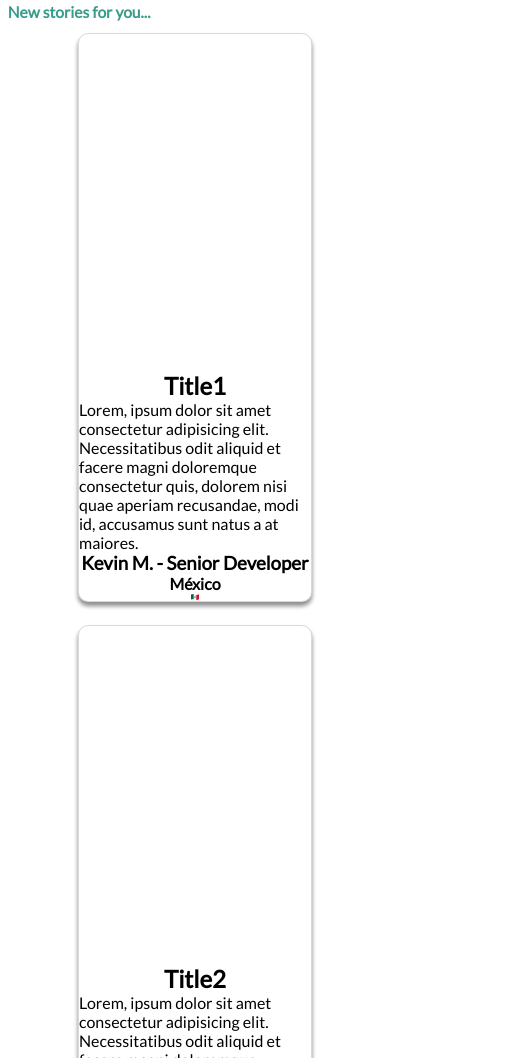
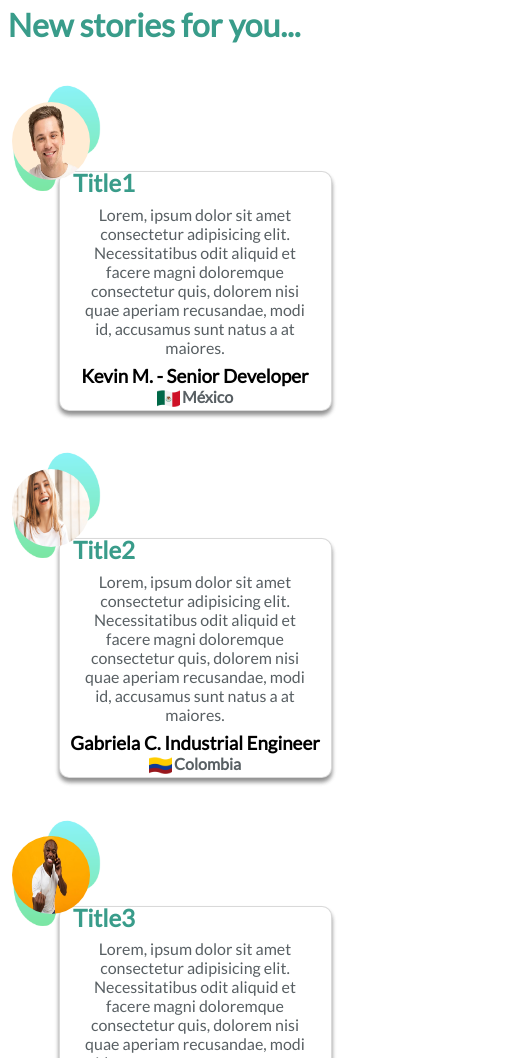
Before and after one commit to LuisaMateus0130/proyecto-read-luisa-mateus-parra, a website: page pages/blogs_to_read.html in a window 390 px wide. Shown: the part 42-1100 px from the top of the page, 512 px wide, since content can reach past the window. Drawn offline with Linux system fonts and the light colour scheme.

Commit message:
Cambios en SASS para todos los HTML, diseño responsive con adaptación a mobile

```diff
--- a/pages/blogs_to_read.html
+++ b/pages/blogs_to_read.html
@@ -32,50 +32,61 @@
     <main>
         <h1>New stories for you...</h1>
 
+        <div class="profile-image__container">
+            <img class="profile__img" src="../img/hombre1_blogs_to_read.webp" alt="Perfil de un usuario hombre">
+            <img class="profile__background-img" src="../img/background_profiles.png" alt="Fondo de los perfiles">
+        </div>
         <section class="blogs-to-read">
-        <img class="profile__img" src="../img/hombre1_blogs_to_read.webp" alt="Perfil de un usuario hombre">
-        <img class="background__img" src="../img/background_profiles.png" alt="Fondo de los perfiles">
             <h2 class="blogs-to-read__h2">Title1</h2>
             <p class="blogs-to-read__p">Lorem, ipsum dolor sit amet consectetur adipisicing elit. Necessitatibus odit
                 aliquid et facere magni
                 doloremque consectetur quis, dolorem nisi quae aperiam recusandae, modi id, accusamus sunt natus a at
                 maiores.</p>
             <h3 class="blogs-to-read__h3">Kevin M. - Senior Developer</h3>
+            <div class="country__section">
                 <h4 class="blogs-to-read__h4">México</h4>
                 <img class="blogs-to-read__imgbandera" src="../img/bandera_mexico.png" alt="Bandera de México">
+            </div>
         </section>
 
+        <div class="profile-image__container">
+            <img class="profile__img" src="../img/mujer_blogs_to_read.webp" alt="Perfil de una usuaria mujer">
+            <img class="profile__background-img" src="../img/background_profiles.png" alt="Fondo de los perfiles">
+        </div>
         <section class="blogs-to-read">
-        <img class="profile__img" src="../img/mujer_blogs_to_read.webp" alt="Perfil de una usuaria mujer">
-        <img class="background__img" src="../img/background_profiles.png" alt="Fondo de los perfiles">
             <h2 class="blogs-to-read__h2">Title2</h2>
             <p class="blogs-to-read__p">Lorem, ipsum dolor sit amet consectetur adipisicing elit. Necessitatibus odit
                 aliquid et facere magni
                 doloremque consectetur quis, dolorem nisi quae aperiam recusandae, modi id, accusamus sunt natus a at
                 maiores.</p>
             <h3 class="blogs-to-read__h3">Gabriela C. Industrial Engineer</h3>
+            <div class="country__section">
                 <h4 class="blogs-to-read__h4">Colombia</h4>
                 <img class="blogs-to-read__imgbandera" src="../img/bandera_colombia.png" alt="Bandera de Colombia">
+            </div>
         </section>
 
+        <div class="profile-image__container">
+            <img class="profile__img" src="../img/hombre2_blogs_to_read.jpeg" alt="Perfil de un usuario hombre">
+            <img class="profile__background-img" src="../img/background_profiles.png" alt="Fondo de los perfiles">
+        </div>
         <section class="blogs-to-read">
-        <img class="profile__img" src="../img/hombre2_blogs_to_read.jpeg" alt="Perfil de un usuario hombre">
-        <img class="background__img" src="../img/background_profiles.png" alt="Fondo de los perfiles">
             <h2 class="blogs-to-read__h2">Title3</h2>
             <p class="blogs-to-read__p">Lorem, ipsum dolor sit amet consectetur adipisicing elit. Necessitatibus odit
                 aliquid et facere magni
                 doloremque consectetur quis, dolorem nisi quae aperiam recusandae, modi id, accusamus sunt natus a at
                 maiores.</p>
             <h3 class="blogs-to-read__h3">Alex S. Full-Stack Developer</h3>
+            <div class="country__section">
                 <h4 class="blogs-to-read__h4">Perú</h4>
                 <img class="blogs-to-read__imgbandera" src="../img/bandera_peru.png" alt="Bandera de Perú">
+            </div>
         </section>
     </main>
 
     <!-- Inserto mismo Footer del HTML Principal por condiones del desafío, sin embargo, considero que para la idea de mi proyecto no es necesario-->
 
     <footer>
-        <div>
         <h5>Tel: +57 310-203-9290</h5>
         <div>
             <a href="https://www.instagram.com/coderhouse/" target="_blank">
@@ -88,7 +99,6 @@
                 <img src="../img/linkedin_icon.png" alt="Logo de Linkedin">
             </a>
         </div>
-        </div>
     </footer>
 
 </body>
--- a/scss/blogs_to_read.scss
+++ b/scss/blogs_to_read.scss
@@ -1,6 +1,8 @@
 @import url('https://fonts.googleapis.com/css2?family=Lato:wght@100;300;400&display=swap');
 @import "utilities/variables";
 
+$profile-icon-height: 5vw;
+$profile-icon-width: 5vw;
 
 main {
     display: flex;
@@ -8,12 +10,32 @@ main {
     align-items: center;
 
     h1 {
+        align-self: flex-start;
+        color: $title-color;
+        margin: 2vw 0vw 0vw 2vw;
+    }
+
+    .profile-image__container {
         position: relative;
-        margin-right: auto;
-        color: $title-color;
-        font-size: $title-font-size;
-        margin-left: 2vw;
-        margin-top: 1.5vw;
+        width: 70vw;
+
+        .profile__img {
+            border-radius: 50%;
+            width: $profile-icon-width;
+            height: $profile-icon-height;
+            position: relative;
+            top: 2vw;
+            right: 2vw;
+            z-index: 1;
+        }
+
+        .profile__background-img {
+            width: 8vw;
+            position: relative;
+            top: 4vw;
+            right: 8vw;
+            z-index: -1;
+        }
     }
 
     .blogs-to-read {
@@ -22,28 +44,73 @@ main {
         align-items: center;
         border: 1px solid rgba(0, 0, 0, 0.15);
         box-shadow: 0px 4px 4px rgba(0, 0, 0, 0.25), 0px 4px 4px rgba(0, 0, 0, 0.25);
+        background-color: #FFFFFF;
         border-radius: 10px;
-        width: 60vw;
-        margin: 3vw;
+        width: 70vw;
+        z-index: 0;
 
-        img{
-            width: 2vw;
+        h2 {
+            width: 90%;
+            position: relative;
+            bottom: 1vw;
+            color: $title-color;
+        }
+
+        p {
+            text-align: center;
+            padding: 1vw 5vw 2vw 5vw;
+            color: $paragrahp-color;
+        }
+
+        .country__section {
+            display: flex;
+            flex-direction: row-reverse;
+
+            img {
+                margin-right: 0.5vw;
+            }
+
+            h4 {
+                color: $paragrahp-color;
+            }
         }
     }
 
-    .profile__img{
-        width: 10vw;
-        height: 20vh;
-        border-radius: 100px;
-        position: relative;
-        z-index: 2;
-        left: -500px;
+    .blogs-to-read__imgbandera {
+        width: 2vw;
+    }
+}
+
+@media only screen and (max-width: 600px) {
+    main {
+        .profile-image__container {
+
+            .profile__img {
+                border-radius: 50%;
+                width: 20vw;
+                height: 20vw;
+                position: relative;
+                top: 3vw;
+                right: 12vw;
+                z-index: 1;
+            }
+
+            .profile__background-img {
+                width: 28vw;
+                position: relative;
+                top: 8vw;
+                right: 35vw;
+                z-index: -1;
+            }
+
+        }
+        .blogs-to-read{
+            .country__section{
+                img{
+                    width: 6vw;
+                }
+            }
+        }
     }
 
-    .background__img{
-        height: 20vh;
-        position: relative;
-        left: -500px;
-        top:-30px;
-    }
 }
--- a/scss/general.scss
+++ b/scss/general.scss
@@ -68,6 +68,25 @@ nav {
     }
 }
 
+footer {
+    display: flex;
+    background-color: $background-nav;
+    justify-content: space-between;
+    align-items: center;
+    padding: 1vw 4vw;
+    margin-top: 2vw;
+
+    div {
+        display: flex;
+        justify-content: space-between;
+        width: 10vw;
+
+        img, a {
+            width: 2vw;
+        }
+    }
+}
+
 @media only screen and (max-width: 600px) {
     a {
         text-decoration: none;
@@ -106,4 +125,15 @@ nav {
         max-height: 8vw;
         font-size: 3vw;
     }
+
+    footer{
+        div{
+            width: 25vw;
+            padding-right: 3vw;
+            img{
+                width: 7vw;
+            }
+        }
+
+    }
 }
```
Also changed, not shown: index.html (+7 -5 lines), pages/signup.html (+3 -3 lines), css/blogs_to_read.css, css/general.css. Lines whose indentation alone changed are shown as unchanged.
